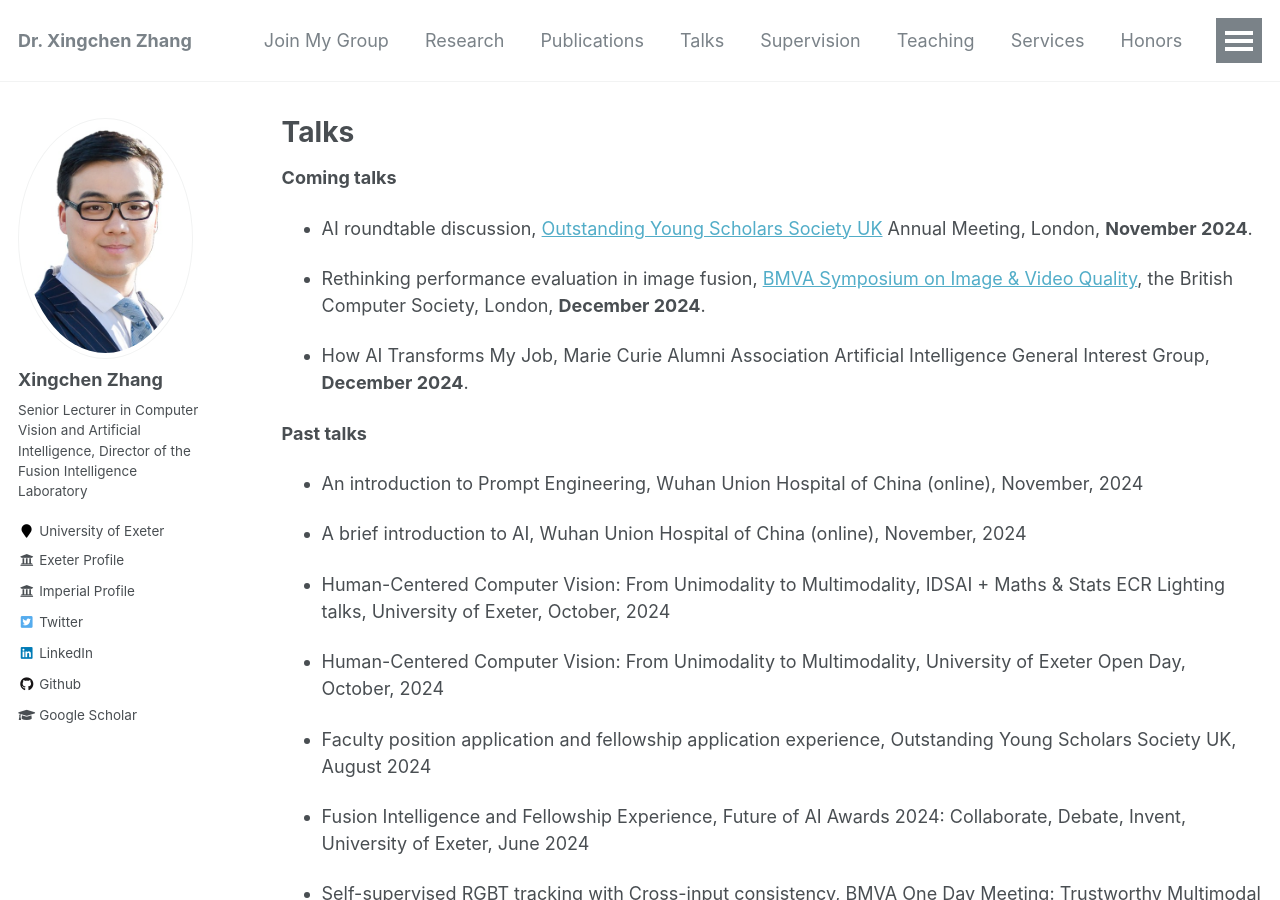
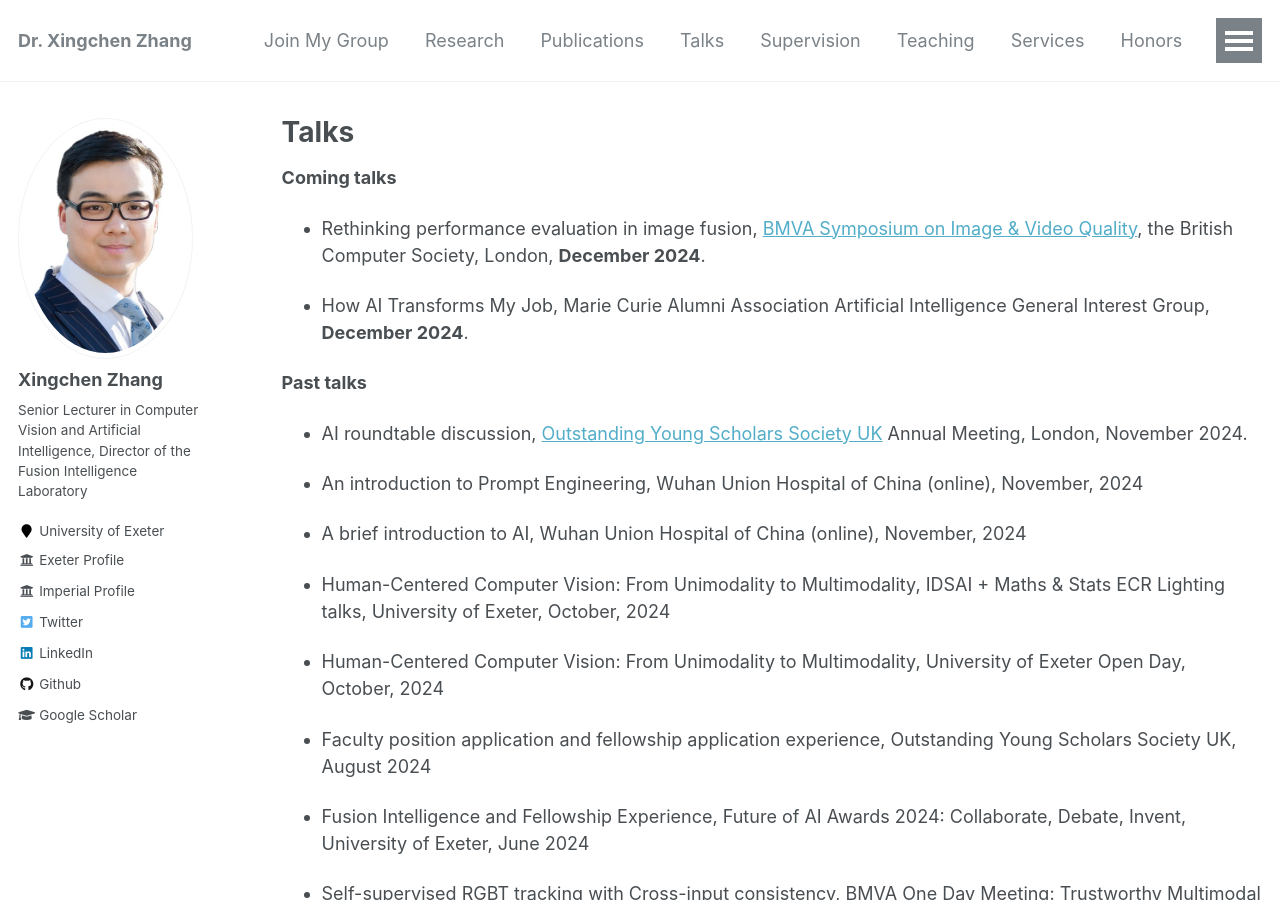
Before and after one commit to xingchenzhang/xingchenzhang.github.io, a Jekyll site: the page built from _pages/talks.md, in a window 1280 px wide and 900 px high. Built offline with Jekyll 4.4.1, drawn with Linux system fonts in a browser that asks for light colours.

```diff
--- a/_pages/talks.md
+++ b/_pages/talks.md
@@ -7,13 +7,13 @@
 
 **Coming talks**
 
-- AI roundtable discussion, [Outstanding Young Scholars Society UK](https://www.oyss.org.uk/) Annual Meeting, London, **November 2024**.
-
 - Rethinking performance evaluation in image fusion, [BMVA Symposium on Image & Video Quality](https://www.bmva.org/meetings/24-12-11-ImageandVideoQualityAssessment.html), the British Computer Society, London, **December 2024**.
 
 - How AI Transforms My Job, Marie Curie Alumni Association Artificial Intelligence General Interest Group, **December 2024**.
 
 **Past talks**
+
+- AI roundtable discussion, [Outstanding Young Scholars Society UK](https://www.oyss.org.uk/) Annual Meeting, London, November 2024.
 
 - An introduction to Prompt Engineering, Wuhan Union Hospital of China (online), November, 2024
 
```
